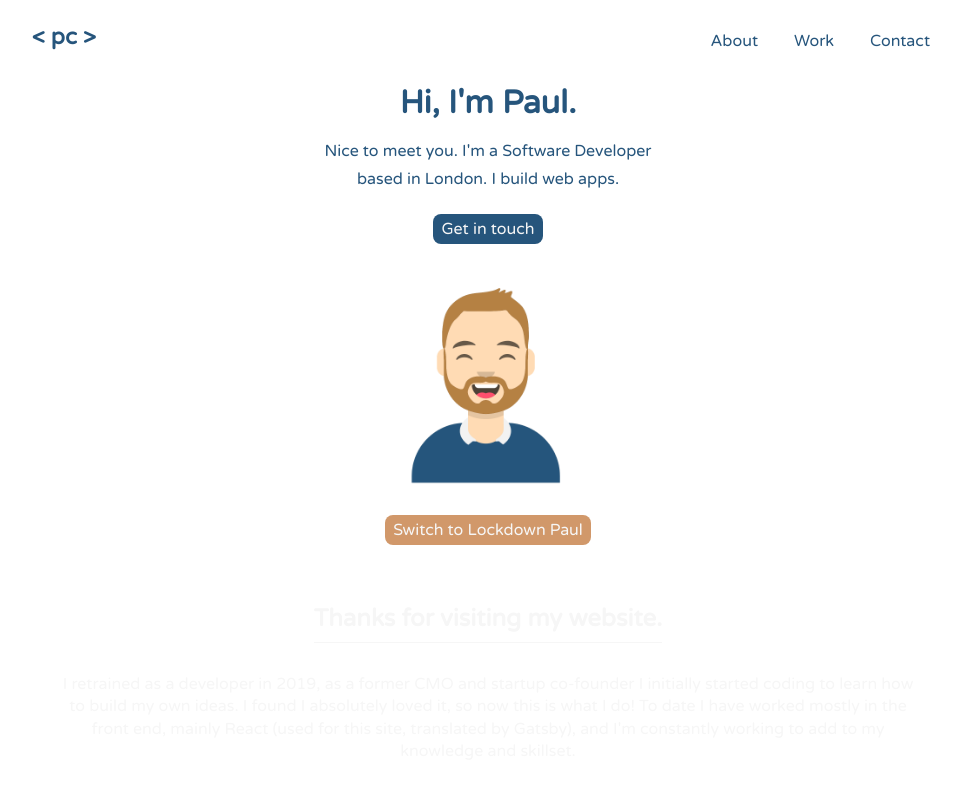
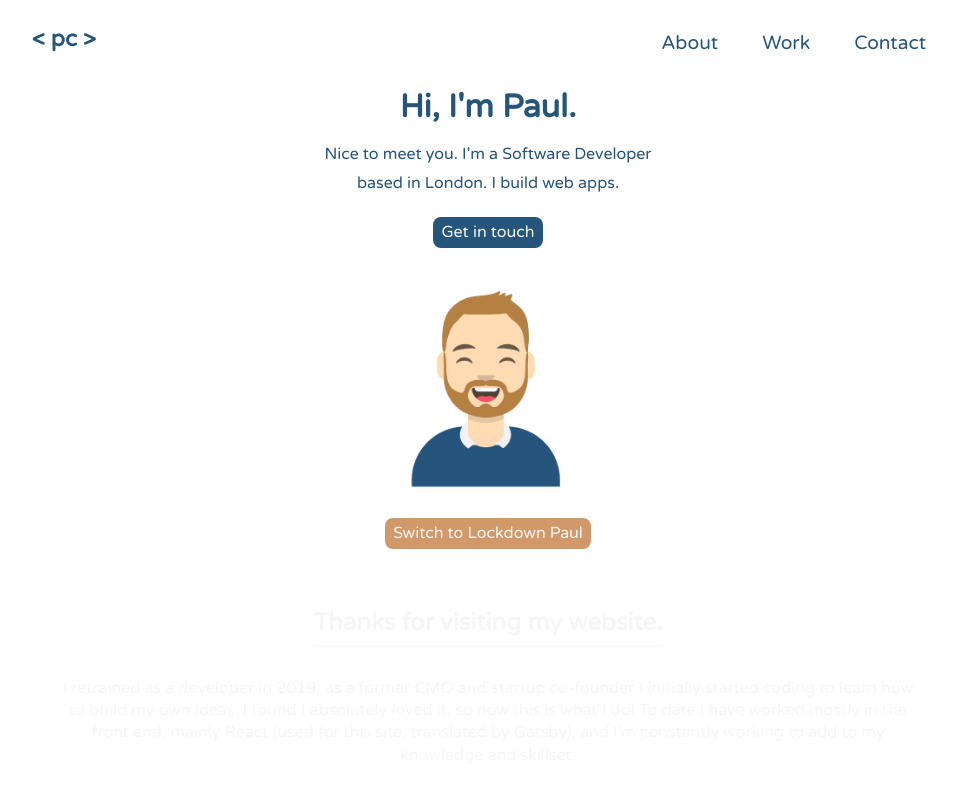
Before and after one commit to paulcooke/paulcooke.github.io, a Gatsby site: page / in a window 1280 px wide. Shown: the top 800 px of the page, without its empty margins (152-1113 px from the left). Built offline with nearby package versions, Linux system fonts and the light colour scheme; Gatsby itself is replaced by a stand-in of ours.

Commit message:
couple of small style tweaks to header bar

```diff
--- a/src/components/StyledHeader.js
+++ b/src/components/StyledHeader.js
@@ -28,8 +28,9 @@ const StyledHome = styled.div`
 
 const StyledNavButton = styled(AnchorLink)`
   text-decoration: none;
+  font-size: 1.2em;
   color: #26557c;
-  margin: 4px 10px;
+  margin: 4px 14px;
   padding: 8px;
   transition: 0.2s;
   cursor: pointer;
@@ -39,6 +40,8 @@ const StyledNavButton = styled(AnchorLink)`
   }
   @media only screen and (max-width: 500px) {
     padding: 4px;
+    font-size: 1em;
+    margin: 4px 10px;
   }
 `
 
```
Also changed, not shown: src/components/functional/useCopyEmail.js (+11 -0 lines).
